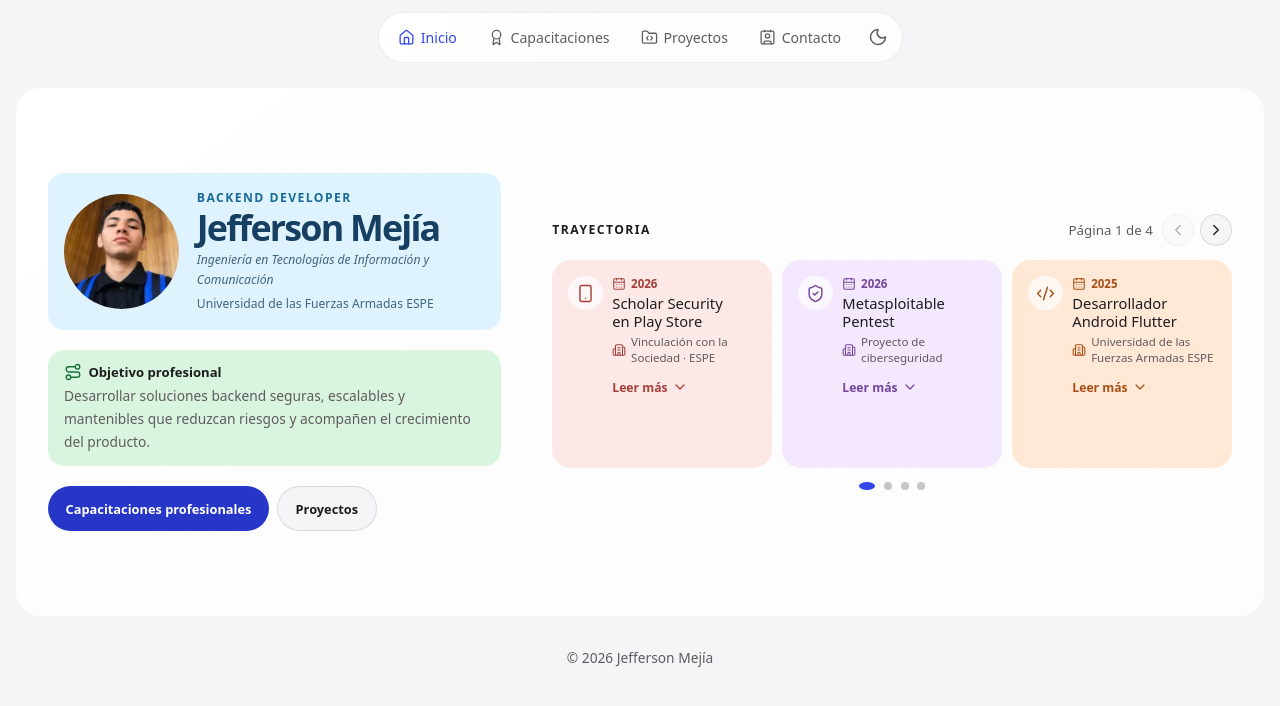
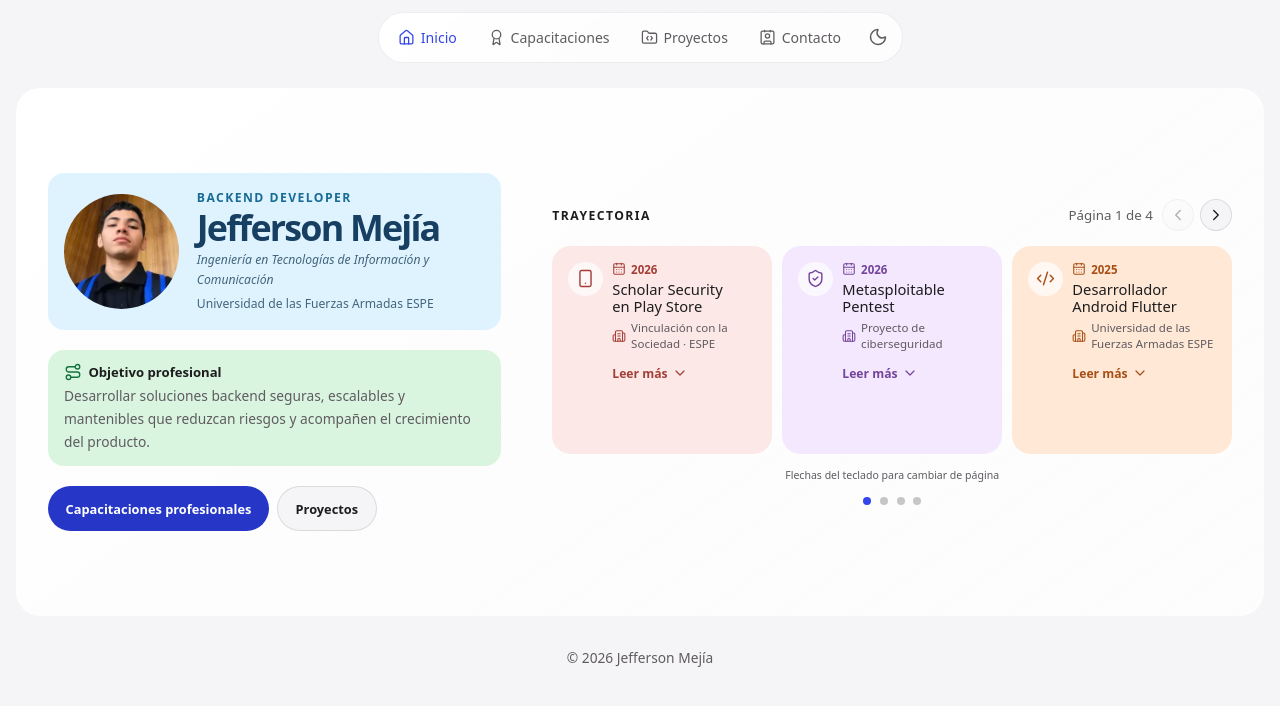
Before and after one commit to jeffersonmejia/portfolio-app, a React (Vite) app: page / in a window 1280 px wide. Shown: the top 706 px of the page. Built offline with nearby package versions, Linux system fonts and the light colour scheme.

Commit message:
feat: habilitar navegación por teclado en trayectoria

```diff
--- a/src/components/HorizontalTimeline.jsx
+++ b/src/components/HorizontalTimeline.jsx
@@ -1,4 +1,4 @@
-import { useEffect, useRef, useState } from 'react'
+import { useCallback, useEffect, useRef, useState } from 'react'
 import { timeline } from '../data/timeline'
 import { Icon } from './Icon'
 import { TimelineItem } from './TimelineItem'
@@ -14,7 +14,7 @@ export function HorizontalTimeline() {
   const pageItems = timeline.slice(start, start + itemsPerPage).map((item, offset) => ({ item, index: start + offset }))
   const visibleItems = expandedIndex === null ? pageItems : pageItems.filter(({ index }) => index === expandedIndex)
   useEffect(() => () => clearTimeout(transitionTimer.current), [])
-  const changePage = (page) => {
+  const changePage = useCallback((page) => {
     if (page === activePage || loading) return
     setExpandedIndex(null)
     setLoading(true)
@@ -22,7 +22,22 @@ export function HorizontalTimeline() {
       setActivePage(page)
       setLoading(false)
     }, 560)
-  }
+  }, [activePage, loading])
+  useEffect(() => {
+    const handleArrowKeys = (event) => {
+      if (event.target.matches('input, textarea, select') || event.altKey || event.ctrlKey || event.metaKey) return
+      if (event.key === 'ArrowLeft' && activePage > 0) {
+        event.preventDefault()
+        changePage(activePage - 1)
+      }
+      if (event.key === 'ArrowRight' && activePage < pageCount - 1) {
+        event.preventDefault()
+        changePage(activePage + 1)
+      }
+    }
+    window.addEventListener('keydown', handleArrowKeys)
+    return () => window.removeEventListener('keydown', handleArrowKeys)
+  }, [activePage, changePage, pageCount])
   const goBack = () => changePage(Math.max(0, activePage - 1))
   const goForward = () => changePage(Math.min(pageCount - 1, activePage + 1))
 
@@ -55,6 +70,7 @@ export function HorizontalTimeline() {
           />
         ))}
       </div>
+      <small className="timeline-hint">Flechas del teclado para cambiar de página</small>
       <nav className="timeline-pages" aria-label="Páginas de la trayectoria">
         {Array.from({ length: pageCount }, (_, index) => (
           <button
--- a/src/styles/timeline.css
+++ b/src/styles/timeline.css
@@ -88,6 +88,7 @@
 .timeline-item .text-link { color: var(--timeline-item-accent); }
 .timeline-toggle svg { transition: transform .35s var(--liquid-ease); }
 .timeline-item.is-expanded .timeline-toggle svg { transform: rotate(180deg); }
+.timeline-hint { color: var(--muted); font-size: .66rem; text-align: center; }
 .timeline-pages { display: flex; justify-content: center; gap: .55rem; }
 .timeline-pages button {
   width: .5rem;
@@ -98,8 +99,8 @@
   background: var(--muted);
   opacity: .35;
   cursor: pointer;
-  transition: width .25s ease, opacity .25s ease, background .25s ease;
+  transition: opacity .25s ease, background .25s ease;
 }
 .timeline-pages button:hover { opacity: .7; }
-.timeline-pages button.is-active { width: 1rem; background: var(--accent); opacity: 1; }
+.timeline-pages button.is-active { background: var(--accent); opacity: 1; }
 @keyframes timeline-fade-in { from { opacity: 0; } to { opacity: 1; } }
```
